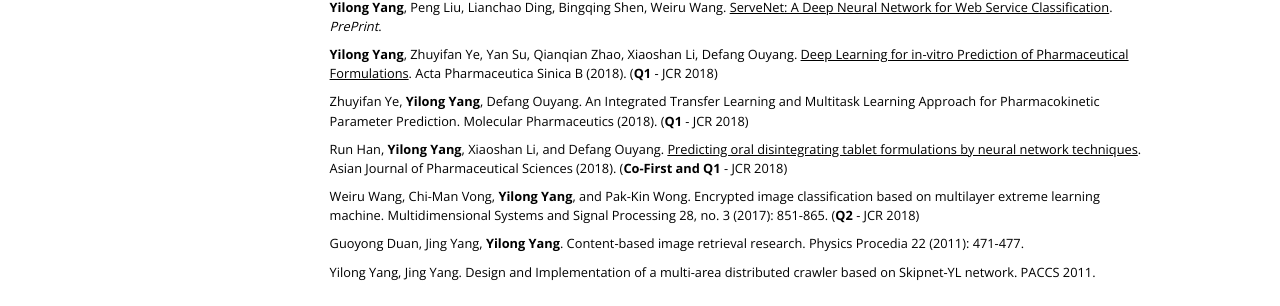
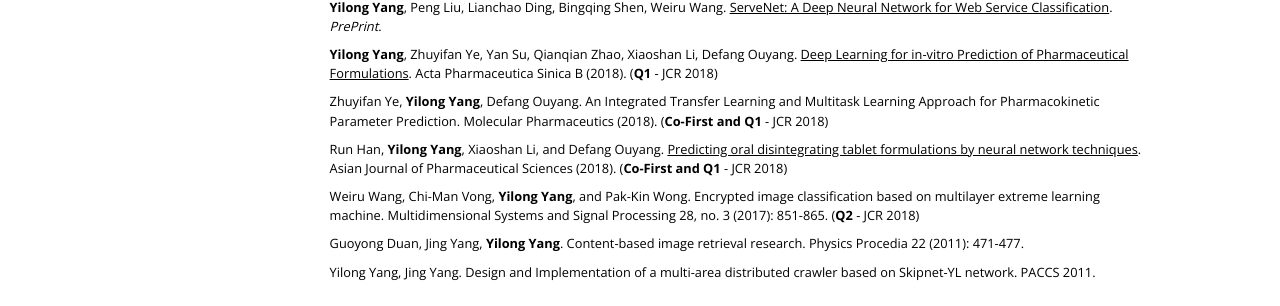
Before and after one commit to yylonly/yylonly.github.io, a Jekyll site: the page built from index.md, in a window 1280 px wide and 900 px high, scrolled down 989 px. Shown: the part 148-454 px from the top of the window. Built offline with Jekyll 4.4.1, drawn with Linux system fonts in a browser that asks for light colours; nearby versions of some CDN libraries; some web fonts are replaced.

Commit message:
update list

```diff
--- a/index.md
+++ b/index.md
@@ -74,7 +74,7 @@
 
 **Yilong Yang**, Zhuyifan Ye, Yan Su, Qianqian Zhao, Xiaoshan Li, Defang Ouyang. [Deep Learning for in-vitro Prediction of Pharmaceutical Formulations](https://www.researchgate.net/publication/327496228_Deep_learning_for_in_vitro_prediction_of_pharmaceutical_formulations). Acta Pharmaceutica Sinica B (2018). (**Q1** - JCR 2018)
 
-Zhuyifan Ye, **Yilong Yang**, Defang Ouyang. An Integrated Transfer Learning and Multitask Learning Approach for Pharmacokinetic Parameter Prediction. Molecular Pharmaceutics (2018). (**Q1** - JCR 2018)
+Zhuyifan Ye, **Yilong Yang**, Defang Ouyang. An Integrated Transfer Learning and Multitask Learning Approach for Pharmacokinetic Parameter Prediction. Molecular Pharmaceutics (2018). (**Co-First and Q1** - JCR 2018)
 
 Run Han, **Yilong Yang**, Xiaoshan Li, and Defang Ouyang. [Predicting oral disintegrating tablet formulations by neural network techniques](https://www.researchgate.net/publication/322902289_Predicting_Oral_Disintegrating_Tablet_Formulations_by_Neural_Network_Techniques). Asian Journal of Pharmaceutical Sciences (2018). (**Co-First and Q1** - JCR 2018)
 
```
